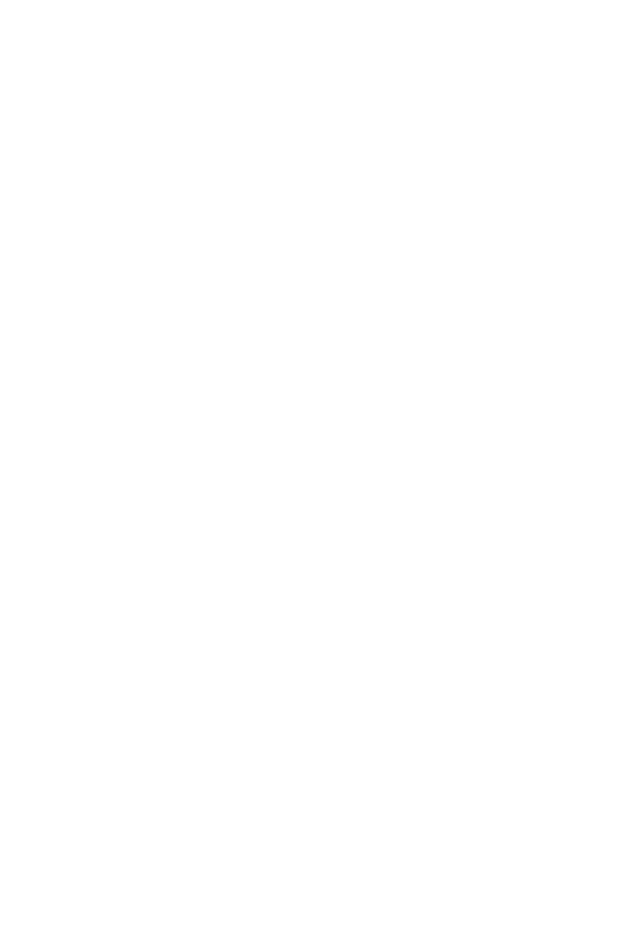
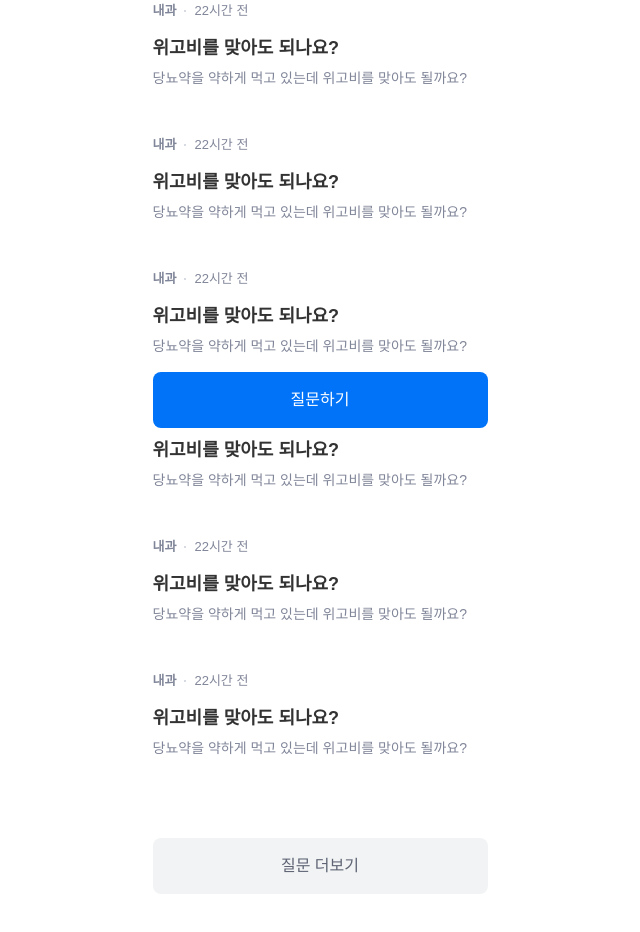
Before and after one commit to jisooooooooooo/36-COLLABORATION-WEB-GOODOC, a React (Vite) app: page / in a window 1280 px wide. Shown: the part 340-1272 px from the top of the page, without its empty margins (320-960 px from the left). Before the commit the page ends 800 px from the top, so only its background shows below. Built offline with nearby package versions, Linux system fonts and the light colour scheme.

Commit message:
feat: QnAList 질문 더보기 및 질문하기 컴포넌트 구현
- 공통 컴포넌트이므로 shared/components에 생성

```diff
--- a/src/App.tsx
+++ b/src/App.tsx
@@ -1,4 +1,6 @@
+import QnAHome from './pages/qna/qnaList/page/QnAHome';
+
 function App() {
-  return <></>;
+  return <QnAHome />;
 }
 export default App;
--- a/src/pages/qna/qnaList/components/DeptFilter/DeptFilter.tsx
+++ b/src/pages/qna/qnaList/components/DeptFilter/DeptFilter.tsx
@@ -7,7 +7,7 @@ const DeptFilter = () => {
   const { showDeptList, selectedDept, toggleDeptList, selectDept } = useDeptFilter();
 
   return (
-    <div className="flex flex-col w-full ml-[1.25rem] mt-[1.25rem]">
+    <div className="flex flex-col w-[20.9375rem] mt-[1.25rem]">
       <button type="button" className="flex" onClick={toggleDeptList}>
         <span className="title-bold-20 text-CGray-1 mr-[4px]">진료과 전체</span>
         <Chevron
@@ -17,7 +17,7 @@ const DeptFilter = () => {
 
       {/* 추후 Framer Motion 등으로 애니메이션 구현 예정 */}
       {showDeptList && (
-        <div className="scrollbar-hide overflow-x-auto mt-[1.25rem]">
+        <div className="scrollbar-hide overflow-x-auto mt-[1.25rem] w-[20.9375rem]">
           <div className="flex flex-wrap gap-x-[.5rem] gap-y-[.75rem] min-w-[71.875rem] px-4 py-2">
             {deptList.map(dept => (
               <DeptBox
--- a/src/pages/qna/qnaList/components/QnA/QnAList.tsx
+++ b/src/pages/qna/qnaList/components/QnA/QnAList.tsx
@@ -2,7 +2,7 @@ import QnAListItem from './QnAListItem';
 
 const QnAList = () => {
   return (
-    <div className="flex flex-col gap-[3rem] mt-[1.875rem]">
+    <div className="flex flex-col gap-[3rem] mt-[1.875rem] mb-[5rem]">
       {Array.from({ length: 8 }).map((_, idx) => (
         <QnAListItem
           key={idx}
--- a/src/pages/qna/qnaList/page/QnAHome.tsx
+++ b/src/pages/qna/qnaList/page/QnAHome.tsx
@@ -1,11 +1,32 @@
 import DeptFilter from '@pages/qna/qnaList/components/DeptFilter/DeptFilter';
 import QnAList from '@pages/qna/qnaList/components/QnA/QnAList';
+import QnAButton from '@/shared/components/QnAButton';
 
 const QnAHome = () => {
   return (
-    <div className="flex flex-col justify-center items-center">
+    <div className="flex flex-col justify-center items-center mb-[100px]">
       <DeptFilter />
       <QnAList />
+      <QnAButton
+        text="질문 더보기"
+        font="title-semi-16"
+        textColor="text-CGray-3"
+        backgroundColor="bg-CGray-8"
+        width="w-[20.9375rem]"
+        px="px-[7.5rem]"
+        py="py-[1rem]"
+      />
+      <QnAButton
+        text="질문하기"
+        font="title-semi-16"
+        textColor="text-White"
+        backgroundColor="bg-Mainblue"
+        width="w-[20.9375rem]"
+        px="px-[7.5rem]"
+        py="py-[1rem]"
+        position="fixed"
+        bottom="bottom-[2rem]"
+      />
     </div>
   );
 };
--- /dev/null
+++ b/src/shared/components/QnAButton.tsx
@@ -0,0 +1,35 @@
+interface QnAButtonProps {
+  text: string;
+  font: string; // ex: 'title-semi-18'
+  textColor: string; // ex: 'text-CGray'
+  backgroundColor: string; // ex: 'bg-White'
+  width: string; // ex: 'w-full' or 'w-[100px]'
+  px: string; // ex: 'px-[1rem]'
+  py: string; // ex: 'py-[0.5rem]'
+  position?: string; // fixed 등
+  bottom?: string;
+  left?: string;
+}
+
+const QnAButton = ({
+  text,
+  font,
+  textColor,
+  backgroundColor,
+  width,
+  px,
+  py,
+  position = '',
+  bottom = '',
+}: QnAButtonProps) => {
+  const className = `flex justify-center items-center rounded-[8px]
+    ${font} ${textColor} ${backgroundColor} ${width} ${px} ${py} ${position} ${bottom}`;
+
+  return (
+    <button type="button" className={className}>
+      {text}
+    </button>
+  );
+};
+
+export default QnAButton;
--- a/tailwind.config.js
+++ b/tailwind.config.js
@@ -12,4 +12,5 @@ export default {
     },
   },
   plugins: [scrollbarHide],
+  safelist: ['text-white', 'text-CGray', 'text-CGray-3', 'bg-Mainblue', 'bg-White'],
 };
```
